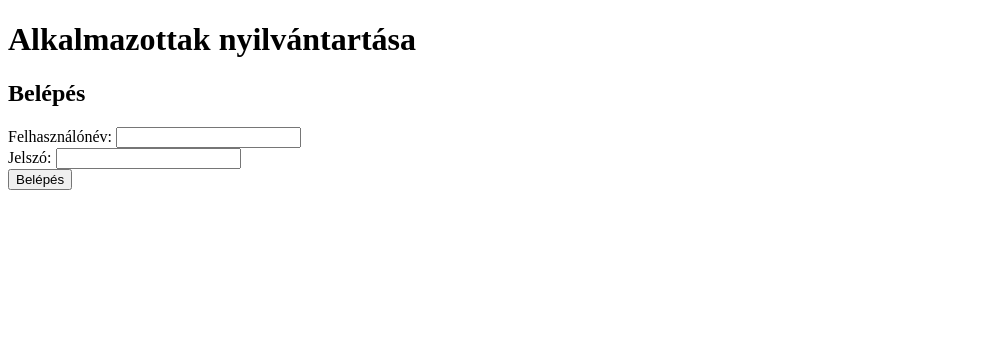
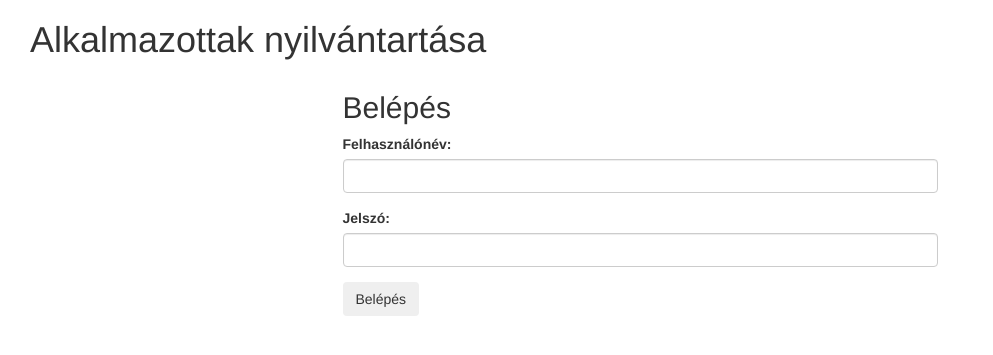
Before and after one commit to gazdagandras/alkalmazottak, a PHP site: page /alkalmazottak/ in a window 1280 px wide. Shown: the top 355 px of the page, without its empty margins (0-993 px from the left). Run offline with PHP 8.4, Linux system fonts and the light colour scheme.

Commit message:
Bootsrap bevezetése, formázás

```diff
--- a/index.php
+++ b/index.php
@@ -1,5 +1,4 @@
 <?php
-
 session_start();
 
 $host = 'localhost';
@@ -33,8 +32,8 @@ if (isset($_POST["uj_dolgozo"])) {
   $szemelyig_szam = $_POST["szemelyig_szam"];
 
   $sql = "INSERT INTO alkalmazottak_adatai "
-          ."(nev, irszam, telepules, cim, szuletesi_hely, szuletesi_ido, szemelyig_szam) "
-          ."VALUES ('$nev','$irszam','$telepules','$cim','$szuletesi_hely','$szuletesi_ido','$szemelyig_szam')";
+          . "(nev, irszam, telepules, cim, szuletesi_hely, szuletesi_ido, szemelyig_szam) "
+          . "VALUES ('$nev','$irszam','$telepules','$cim','$szuletesi_hely','$szuletesi_ido','$szemelyig_szam')";
   //echo $sql;
   mysqli_query($link, $sql);
   // Hibakezelés:
@@ -72,16 +71,30 @@ if (isset($_GET["kilepes"])) {
   session_destroy();
   header('Location: ' . $baseUrl);
 }
-
 ?><!DOCTYPE html>
 <html>
     <head>
         <title>Alkalmazottak nyilvántartása</title>
         <meta charset="utf-8">
+
+        <script src="https://code.jquery.com/jquery-1.12.1.js"></script>
+
+        <!-- Latest compiled and minified CSS -->
+        <link rel="stylesheet" href="https://maxcdn.bootstrapcdn.com/bootstrap/3.3.6/css/bootstrap.min.css" integrity="sha384-1q8mTJOASx8j1Au+a5WDVnPi2lkFfwwEAa8hDDdjZlpLegxhjVME1fgjWPGmkzs7" crossorigin="anonymous">
+
+        <!-- Optional theme -->
+        <link rel="stylesheet" href="https://maxcdn.bootstrapcdn.com/bootstrap/3.3.6/css/bootstrap-theme.min.css" integrity="sha384-fLW2N01lMqjakBkx3l/M9EahuwpSfeNvV63J5ezn3uZzapT0u7EYsXMjQV+0En5r" crossorigin="anonymous">
+
+        <!-- Latest compiled and minified JavaScript -->
+        <script src="https://maxcdn.bootstrapcdn.com/bootstrap/3.3.6/js/bootstrap.min.js" integrity="sha384-0mSbJDEHialfmuBBQP6A4Qrprq5OVfW37PRR3j5ELqxss1yVqOtnepnHVP9aJ7xS" crossorigin="anonymous"></script>
     </head>
     <body>
 
+        <div class="container-fluid">
+
+            <div class="col-sm-12">
                 <h1>Alkalmazottak nyilvántartása</h1>
+            </div>
 
             <?php
 // Be vagyok-e lépve?
@@ -92,9 +105,11 @@ if (isset($_GET["kilepes"])) {
               echo '</div>';
               ?>
 
+              <div class="col-sm-12">
                   <h2>Alkalmazottak adatai</h2>
 
-        <table border="1">
+                  <table class="table table-striped">
+                      <thead>
                           <tr>
                               <th>Név</th>
                               <th>Cím</th>
@@ -104,32 +119,34 @@ if (isset($_GET["kilepes"])) {
                               <th>Szül. idő</th>
                               <th>Admin</th>
                           </tr>
+                      </thead>
 
+                      <tbody>
                           <?php
                           $sql = "SELECT * FROM alkalmazottak_adatai";
                           $result = mysqli_query($link, $sql);
 
                           while ($row = mysqli_fetch_assoc($result)) {
                             echo '<tr>';
-              echo '<td>'.$row['nev'].'</td>';
-              echo '<td>'.$row['irszam'].' '.$row['telepules'].', '.$row['cim'].'</td>';
-              echo '<td>'.$row['telefon'].'</td>';
-              echo '<td>'.$row['email'].'</td>';
-              echo '<td>'.$row['szuletesi_hely'].'</td>';
-              echo '<td>'.$row['szuletesi_ido'].'</td>';
+                            echo '<td>' . $row['nev'] . '</td>';
+                            echo '<td>' . $row['irszam'] . ' ' . $row['telepules'] . ', ' . $row['cim'] . '</td>';
+                            echo '<td>' . $row['telefon'] . '</td>';
+                            echo '<td>' . $row['email'] . '</td>';
+                            echo '<td>' . $row['szuletesi_hely'] . '</td>';
+                            echo '<td>' . $row['szuletesi_ido'] . '</td>';
                             // Törlés link A elemmel:
                             //echo '<td><a href="?torol='.$row["szemelyig_szam"].'">törlés</a></td>';
                             // Törlés gomb űrlappal:
                             echo '<td>';
                             echo '<form method="post">';
-              echo '<input type="hidden" name="szemelyig_szam" value="'.$row["szemelyig_szam"].'">';
+                            echo '<input type="hidden" name="szemelyig_szam" value="' . $row["szemelyig_szam"] . '">';
                             echo '<input type="submit" value="Törlés" name="dolgozo_torlese">';
                             echo '</form>';
                             echo '</td>';
                             echo '</tr>';
                           }
                           ?>
-
+                      </tbody>
                   </table>
 
                   <h2>Új dolgozó adatai:</h2>
@@ -158,36 +175,45 @@ if (isset($_GET["kilepes"])) {
                       <input type="submit" name="uj_dolgozo">
                   </form>
 
+              </div>
               <?php
-
             } // if
             else {
-
               ?>
 
-        <?php echo $hibauzenet; ?>
+              <div class="col-sm-12">
+                  <?php
+                  if ($hibauzenet != '') {
+                    echo '<div class="alert alert-danger">';
+                    echo $hibauzenet;
+                    echo '</div>';
+                  }
+                  ?>
+              </div>
 
+              <div class="col-sm-6 col-sm-offset-3">
                   <h2>Belépés</h2>
 
                   <form method="post">
+                      <div class="form-group">
                           <label>Felhasználónév:</label>
-            <input type="text" name="felhasznalonev">
-            <br>
+                          <input type="text" name="felhasznalonev" class="form-control">
+                      </div>
+                      <div class="form-group">
                           <label>Jelszó:</label>
-            <input type="password" name="jelszo">
-            <br>
-            <input type="submit" name="belepes" value="Belépés">
+                          <input type="password" name="jelszo" class="form-control">
+                      </div>
+                      <div class="form-group">
+                          <input type="submit" name="belepes" value="Belépés" class="btn">
+                      </div>
                   </form>
-
+              </div>
               <?php
-
             }
-
             ?>
-
+        </div>
     </body>
 </html>
 <?php
-
 // Adatbázis kapcsolat bezárása:
 mysqli_close($link);
```
Lines whose indentation alone changed are shown as unchanged.
